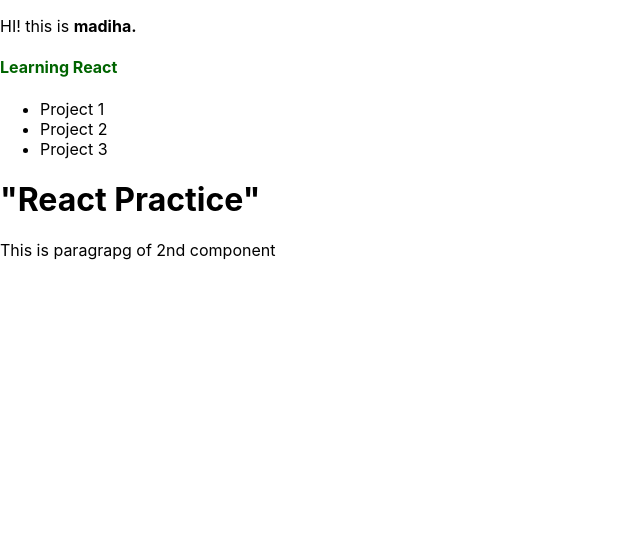
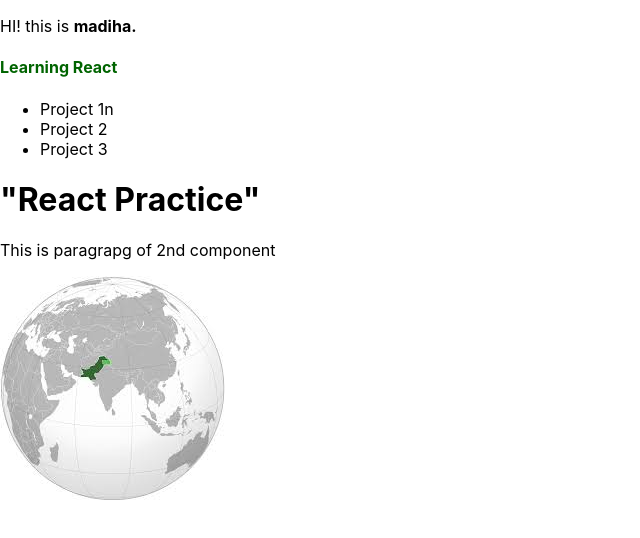
Before and after one commit to madiha-dev/dave-practice, a React (Create React App) app: page / in a window 1280 px wide. Shown: the top 538 px of the page, without its empty margins (0-640 px from the left). Built offline with nearby package versions, Linux system fonts and the light colour scheme.

Commit message:
Display image from Public directory

```diff
--- a/src/Study.js
+++ b/src/Study.js
@@ -5,6 +5,8 @@
         <div>
             <h1>"{params.name}"</h1>
             <p>This is paragrapg of 2nd component</p>
+
+            <img src={params.url} alt='Pakistan'/>
         </div>
     );
 }
--- a/src/index.js
+++ b/src/index.js
@@ -14,10 +14,11 @@
         <p>HI! this is <strong>{props.name}.</strong></p>
         <h4>Learning React</h4>
         <ul>
-            <li>Project 1</li>
+            <li>Project 1n</li>
             <li>Project 2</li>
             <li>Project 3</li>
         </ul>
+
     </div>
     );
 }
@@ -30,5 +31,8 @@
 */
 ReactDOM.render(
 [<Hi name="madiha"/>,
-<Study name='React Practice'/>],
+<Study
+name='React Practice'
+url='/images/PK.jpeg'
+/>],
 document.querySelector('#root'));
```
Also changed, not shown: public/images/PK.jpeg (added).
